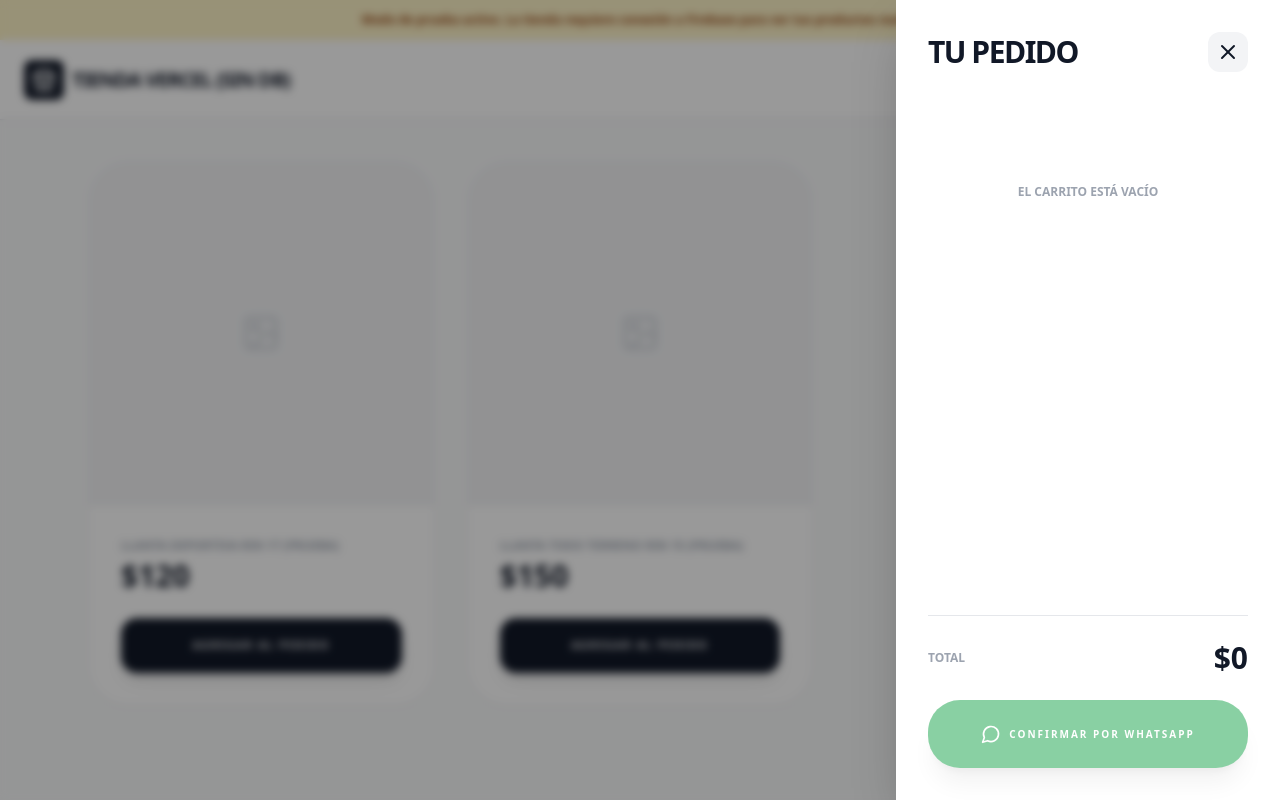
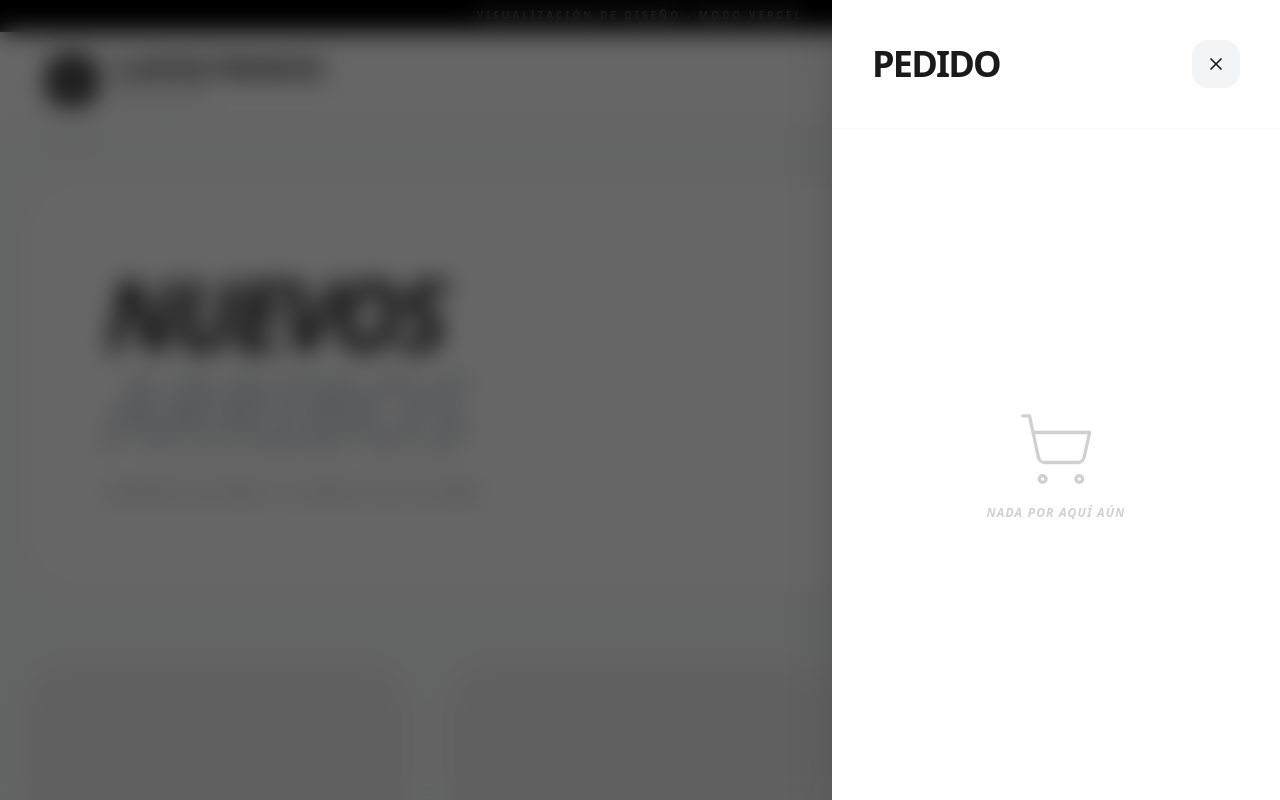
Before and after one commit to jercsk/Tienda-Cuadralo, a React (Vite) app: page / in a window 1280 px wide. Both pictures are taken after a click on the button 1233 px from the left and 79 px from the top of the page. Shown: the top 800 px of the page. Built offline with nearby package versions, Linux system fonts and the light colour scheme.

Commit message:
Update App.jsx

```diff
--- a/src/App.jsx
+++ b/src/App.jsx
@@ -2,15 +2,14 @@ import React, { useState, useEffect } from 'react';
 import { initializeApp } from "firebase/app";
 import { getAuth } from "firebase/auth";
 import { getFirestore, doc, onSnapshot } from "firebase/firestore";
-import { ShoppingCart, X, Store, MessageCircle, Trash2, Image as ImageIcon } from 'lucide-react';
+import { ShoppingCart, X, Store, MessageCircle, Trash2, Image as ImageIcon, ArrowRight } from 'lucide-react';
 
-// 1. SISTEMA ANTICHOQUES: Verificamos si existen credenciales antes de conectar
+// SISTEMA DE CONEXIÓN FLEXIBLE
 let app, auth, db;
 let isFirebaseReady = false;
 const APP_ID = typeof __app_id !== 'undefined' ? __app_id : 'tienda-default';
 
 try {
-  // Solo se conecta si detecta la configuración
   if (typeof __firebase_config !== 'undefined') {
     const firebaseConfig = typeof __firebase_config === 'string' ? JSON.parse(__firebase_config) : __firebase_config;
     app = initializeApp(firebaseConfig);
@@ -18,8 +17,8 @@ try {
     db = getFirestore(app);
     isFirebaseReady = true;
   }
-} catch (error) {
-  console.warn("Base de datos no detectada. Iniciando modo seguro.");
+} catch (e) {
+  console.warn("Iniciando en modo demostración para Vercel.");
 }
 
 export default function App() {
@@ -27,14 +26,14 @@ export default function App() {
   const [cart, setCart] = useState([]);
   const [isCartOpen, setIsCartOpen] = useState(false);
   const [storeConfig, setStoreConfig] = useState({
-    storeName: 'Mi Tienda',
-    buttonColor: '#111827',
-    currency: '$'
+    storeName: 'LLANTAS PREMIUM',
+    buttonColor: '#000000',
+    currency: '$',
+    storeDescription: 'Expertos en rines y llantas de alta gama'
   });
 
   useEffect(() => {
     if (isFirebaseReady) {
-      // Si hay base de datos, carga tus productos reales
       const docRef = doc(db, 'artifacts', APP_ID, 'public', 'data', 'config', 'tienda');
       const unsub = onSnapshot(docRef, (docSnap) => {
         if (docSnap.exists()) {
@@ -45,122 +44,183 @@ export default function App() {
       });
       return () => unsub();
     } else {
-      // SI ESTAMOS EN VERCEL SIN DATOS: Muestra productos de prueba en vez de pantalla blanca
+      // PRODUCTOS DE MUESTRA CON EL DISEÑO FINAL
       setProducts([
-        { name: 'Llanta Deportiva Rin 17 (Prueba)', price: 120, image: null },
-        { name: 'Llanta Todo Terreno Rin 15 (Prueba)', price: 150, image: null }
+        { name: 'Llanta Deportiva Z-Performance', price: 450000, image: null, desc: 'Máximo agarre en seco' },
+        { name: 'Rin 18 Forjado Negro Mate', price: 890000, image: null, desc: 'Ligereza y resistencia extrema' },
+        { name: 'Kit de Limpieza Pro', price: 45000, image: null, desc: 'Brillo espejo para tus rines' }
       ]);
-      setStoreConfig(prev => ({ ...prev, storeName: 'Tienda Vercel (Sin DB)' }));
     }
   }, []);
 
   const total = cart.reduce((acc, item) => acc + Number(item.price), 0);
 
   const enviarWhatsApp = () => {
-    const items = cart.map(i => `- ${i.name} (${storeConfig.currency}${i.price})`).join('\n');
-    const mensaje = `¡Hola! Quiero hacer un pedido:\n\n${items}\n\nTotal: ${storeConfig.currency}${total.toLocaleString()}`;
+    const items = cart.map(i => `- ${i.name} (${storeConfig.currency}${i.price.toLocaleString()})`).join('\n');
+    const mensaje = `¡Hola! Me interesa este pedido de la tienda:\n\n${items}\n\nTotal: ${storeConfig.currency}${total.toLocaleString()}`;
     window.open(`https://wa.me/?text=${encodeURIComponent(mensaje)}`, '_blank');
   };
 
   return (
-    <div className="min-h-screen bg-gray-50 text-gray-900 pb-20 font-sans">
+    <div className="min-h-screen bg-[#F8F9FA] text-[#1A1A1A] font-sans selection:bg-black selection:text-white">
 
-      {/* Alerta si no hay base de datos */}
+      {/* HEADER DE ADVERTENCIA (SOLO SI NO HAY DB) */}
       {!isFirebaseReady && (
-        <div className="bg-amber-100 text-amber-800 p-3 text-center text-xs font-bold">
-          Modo de prueba activo. La tienda requiere conexión a Firebase para ver tus productos reales.
+        <div className="bg-black text-white text-[10px] py-2 text-center font-bold tracking-[0.3em] uppercase border-b border-white/10">
+          Visualización de diseño - Modo Vercel
         </div>
       )}
 
-      {/* Navegación */}
-      <nav className="bg-white border-b sticky top-0 z-40 px-6 h-20 flex items-center justify-between shadow-sm">
-        <div className="flex items-center gap-2">
-          <div className="p-2 rounded-lg text-white" style={{ backgroundColor: storeConfig.buttonColor }}>
-            <Store size={24} />
+      {/* NAVBAR PREMIUM */}
+      <nav className="bg-white/80 backdrop-blur-md sticky top-0 z-50 px-6 md:px-12 h-24 flex items-center justify-between border-b border-gray-100">
+        <div className="flex items-center gap-4">
+          <div className="w-12 h-12 rounded-2xl flex items-center justify-center text-white shadow-2xl shadow-black/20" style={{ backgroundColor: storeConfig.buttonColor }}>
+            <Store size={24} strokeWidth={2.5} />
           </div>
-          <h1 className="font-black text-xl uppercase tracking-tighter">{storeConfig.storeName}</h1>
+          <div>
+            <h1 className="font-[900] text-2xl uppercase tracking-tighter leading-none">{storeConfig.storeName}</h1>
+            <span className="text-[10px] font-bold text-gray-400 tracking-widest uppercase">Official Store</span>
           </div>
+        </div>
+
         <button
           onClick={() => setIsCartOpen(true)}
-          className="p-3 bg-gray-900 rounded-2xl text-white relative hover:scale-105 transition-transform"
+          className="relative group p-4 bg-black rounded-3xl text-white transition-all hover:scale-105 active:scale-95 shadow-xl shadow-black/10"
         >
-          <ShoppingCart size={22} />
+          <ShoppingCart size={24} strokeWidth={2} />
           {cart.length > 0 && (
-            <span className="absolute -top-1 -right-1 bg-red-500 w-6 h-6 rounded-full text-[10px] flex items-center justify-center border-2 border-white font-bold">
+            <span className="absolute -top-1 -right-1 bg-red-600 w-7 h-7 rounded-full flex items-center justify-center text-[11px] font-black border-4 border-white animate-in zoom-in">
               {cart.length}
             </span>
           )}
         </button>
       </nav>
 
-      {/* Catálogo */}
-      <main className="max-w-6xl mx-auto px-6 py-10 grid grid-cols-1 sm:grid-cols-2 lg:grid-cols-3 gap-8">
+      {/* HERO SECTION CATÁLOGO */}
+      <header className="max-w-7xl mx-auto px-6 pt-12 pb-6">
+        <div className="bg-white rounded-[3.5rem] p-12 md:p-20 border border-gray-100 shadow-sm relative overflow-hidden group">
+          <div className="absolute top-0 right-0 w-96 h-96 bg-gray-50 rounded-full -mr-20 -mt-20 blur-3xl group-hover:bg-gray-100 transition-colors"></div>
+          <div className="relative z-10 flex flex-col md:flex-row items-center justify-between gap-12">
+            <div className="max-w-xl text-center md:text-left">
+              <h2 className="text-6xl md:text-8xl font-[900] mb-6 tracking-tighter leading-[0.9] uppercase italic">
+                Nuevos <br/><span className="text-gray-300">Arribos</span>
+              </h2>
+              <p className="text-gray-400 font-bold text-sm uppercase tracking-widest leading-relaxed">
+                {storeConfig.storeDescription}
+              </p>
+            </div>
+            <div className="hidden md:flex w-64 h-64 bg-black rounded-[3rem] items-center justify-center rotate-12 shadow-2xl">
+              <Store size={80} className="text-white opacity-20" />
+            </div>
+          </div>
+        </div>
+      </header>
+
+      {/* GRILLA DE PRODUCTOS */}
+      <main className="max-w-7xl mx-auto px-6 py-12 grid grid-cols-1 md:grid-cols-2 lg:grid-cols-3 gap-10">
         {products.map((p, i) => (
-          <div key={i} className="bg-white rounded-[2.5rem] border border-gray-100 overflow-hidden shadow-sm hover:shadow-xl transition-shadow">
-            <div className="aspect-square bg-gray-100 flex items-center justify-center overflow-hidden">
+          <div key={i} className="bg-white rounded-[3rem] border border-gray-100 overflow-hidden shadow-sm hover:shadow-2xl transition-all duration-500 group flex flex-col">
+            <div className="aspect-[4/5] bg-[#F1F1F1] relative overflow-hidden">
               {p.image ? (
-                <img src={p.image} alt={p.name} className="w-full h-full object-cover" />
+                <img src={p.image} alt={p.name} className="w-full h-full object-cover group-hover:scale-110 transition-transform duration-700" />
               ) : (
-                <ImageIcon size={40} className="text-gray-300" />
+                <div className="w-full h-full flex flex-col items-center justify-center gap-4 text-gray-300">
+                  <ImageIcon size={60} strokeWidth={1} />
+                  <span className="text-[10px] font-black uppercase tracking-widest">Sin imagen disponible</span>
+                </div>
               )}
+              <div className="absolute bottom-6 left-6">
+                <span className="bg-white/90 backdrop-blur px-4 py-2 rounded-full text-[10px] font-black uppercase tracking-widest shadow-sm">
+                  Top Seller
+                </span>
               </div>
-            <div className="p-8">
-              <h3 className="font-bold uppercase text-xs text-gray-400 mb-1">{p.name}</h3>
-              <p className="text-3xl font-black mb-6">{storeConfig.currency}{Number(p.price).toLocaleString()}</p>
+            </div>
+
+            <div className="p-10 flex flex-col flex-1">
+              <div className="flex-1">
+                <h3 className="font-black text-xl uppercase tracking-tighter mb-2 group-hover:text-gray-600 transition-colors">{p.name}</h3>
+                <p className="text-gray-400 text-xs font-bold uppercase mb-6 tracking-wider">{p.desc || 'Edición Especial'}</p>
+              </div>
+
+              <div className="flex items-center justify-between mt-auto">
+                <p className="text-3xl font-[900] tracking-tighter">
+                  <span className="text-sm font-bold mr-1 align-top mt-1 inline-block opacity-40">{storeConfig.currency}</span>
+                  {Number(p.price).toLocaleString()}
+                </p>
                 <button
                   onClick={() => setCart([...cart, p])}
                   style={{ backgroundColor: storeConfig.buttonColor }}
-                className="w-full py-5 rounded-2xl text-white font-black text-[10px] uppercase tracking-[0.2em] shadow-lg active:scale-95 transition-all"
+                  className="w-16 h-16 rounded-[1.5rem] text-white flex items-center justify-center hover:scale-110 active:scale-90 transition-all shadow-xl shadow-black/10"
                 >
-                Agregar al Pedido
+                  <ArrowRight size={24} />
                 </button>
+              </div>
             </div>
           </div>
         ))}
       </main>
 
-      {/* Modal del Carrito */}
+      {/* CARRITO SIDEBAR */}
       {isCartOpen && (
-        <div className="fixed inset-0 z-50 flex justify-end">
-          <div className="absolute inset-0 bg-black/40 backdrop-blur-sm" onClick={() => setIsCartOpen(false)}></div>
-          <div className="relative bg-white w-full max-w-sm h-full p-8 flex flex-col shadow-2xl">
-            <div className="flex justify-between items-center mb-8">
-              <h2 className="text-3xl font-black uppercase tracking-tighter">Tu Pedido</h2>
-              <button onClick={() => setIsCartOpen(false)} className="p-2 bg-gray-100 rounded-xl hover:bg-gray-200"><X size={24}/></button>
+        <div className="fixed inset-0 z-[100] flex justify-end">
+          <div className="absolute inset-0 bg-black/60 backdrop-blur-md animate-in fade-in" onClick={() => setIsCartOpen(false)}></div>
+          <div className="relative bg-white w-full max-w-md h-full flex flex-col shadow-2xl animate-in slide-in-from-right duration-500">
+
+            <div className="p-10 flex justify-between items-center border-b border-gray-50">
+              <h2 className="text-4xl font-[900] uppercase tracking-tighter">Pedido</h2>
+              <button onClick={() => setIsCartOpen(false)} className="w-12 h-12 bg-gray-100 rounded-2xl flex items-center justify-center hover:bg-gray-200 transition-colors">
+                <X size={20}/>
+              </button>
             </div>
 
-            <div className="flex-1 overflow-y-auto space-y-4">
+            <div className="flex-1 overflow-y-auto p-10 space-y-6">
               {cart.length === 0 ? (
-                <p className="text-center py-20 text-gray-400 font-bold uppercase text-xs">El carrito está vacío</p>
+                <div className="h-full flex flex-col items-center justify-center text-center opacity-20">
+                  <ShoppingCart size={80} strokeWidth={1} className="mb-4" />
+                  <p className="font-black uppercase tracking-widest text-xs italic">Nada por aquí aún</p>
+                </div>
               ) : (
                 cart.map((item, idx) => (
-                  <div key={idx} className="flex justify-between items-center bg-gray-50 p-5 rounded-2xl border border-gray-100">
-                    <div>
-                      <p className="font-bold text-sm uppercase">{item.name}</p>
-                      <p className="text-gray-400 font-bold text-xs">{storeConfig.currency}{Number(item.price).toLocaleString()}</p>
+                  <div key={idx} className="flex gap-6 items-center group">
+                    <div className="w-20 h-20 bg-gray-100 rounded-3xl flex-shrink-0 flex items-center justify-center overflow-hidden">
+                      {item.image ? <img src={item.image} className="w-full h-full object-cover" /> : <ImageIcon size={20} className="text-gray-300" />}
                     </div>
-                    <button onClick={() => setCart(cart.filter((_, i) => i !== idx))} className="text-red-500 p-2 hover:bg-red-50 rounded-lg"><Trash2 size={18}/></button>
+                    <div className="flex-1">
+                      <p className="font-black text-xs uppercase tracking-tight">{item.name}</p>
+                      <p className="font-bold text-gray-400 text-sm">{storeConfig.currency}{Number(item.price).toLocaleString()}</p>
+                    </div>
+                    <button onClick={() => setCart(cart.filter((_, i) => i !== idx))} className="text-red-500 p-4 hover:bg-red-50 rounded-2xl transition-colors">
+                      <Trash2 size={20}/>
+                    </button>
                   </div>
                 ))
               )}
             </div>
 
-            <div className="pt-6 border-t mt-6">
-              <div className="flex justify-between items-center mb-6">
-                <span className="font-bold text-gray-400 uppercase text-xs">Total</span>
-                <span className="text-3xl font-black">{storeConfig.currency}{total.toLocaleString()}</span>
+            {cart.length > 0 && (
+              <div className="p-10 bg-gray-50 rounded-t-[3rem]">
+                <div className="flex justify-between items-center mb-8">
+                  <span className="font-bold text-gray-400 uppercase text-[10px] tracking-widest">Total Estimado</span>
+                  <span className="text-4xl font-[900] tracking-tighter">{storeConfig.currency}{total.toLocaleString()}</span>
                 </div>
                 <button
                   onClick={enviarWhatsApp}
-                disabled={cart.length === 0}
-                className="w-full py-6 bg-green-600 text-white rounded-[2rem] font-black uppercase text-[10px] tracking-[0.2em] shadow-xl active:scale-95 transition-all flex items-center justify-center gap-2 disabled:opacity-50"
+                  className="w-full py-7 bg-green-600 text-white rounded-[2rem] font-black uppercase text-xs tracking-[0.25em] shadow-2xl shadow-green-200 active:scale-95 transition-all flex items-center justify-center gap-3"
                 >
-                <MessageCircle size={20} /> Confirmar por WhatsApp
+                  <MessageCircle size={22} fill="white" />
+                  Confirmar Pedido
                 </button>
               </div>
+            )}
           </div>
         </div>
       )}
+
+      {/* FOOTER */}
+      <footer className="py-20 text-center opacity-20">
+        <Store size={32} className="mx-auto mb-4" />
+        <p className="text-[10px] font-black uppercase tracking-[0.5em]">Powered by Cuádralo & Vercel</p>
+      </footer>
     </div>
   );
 }
```
Lines whose indentation alone changed are shown as unchanged.
